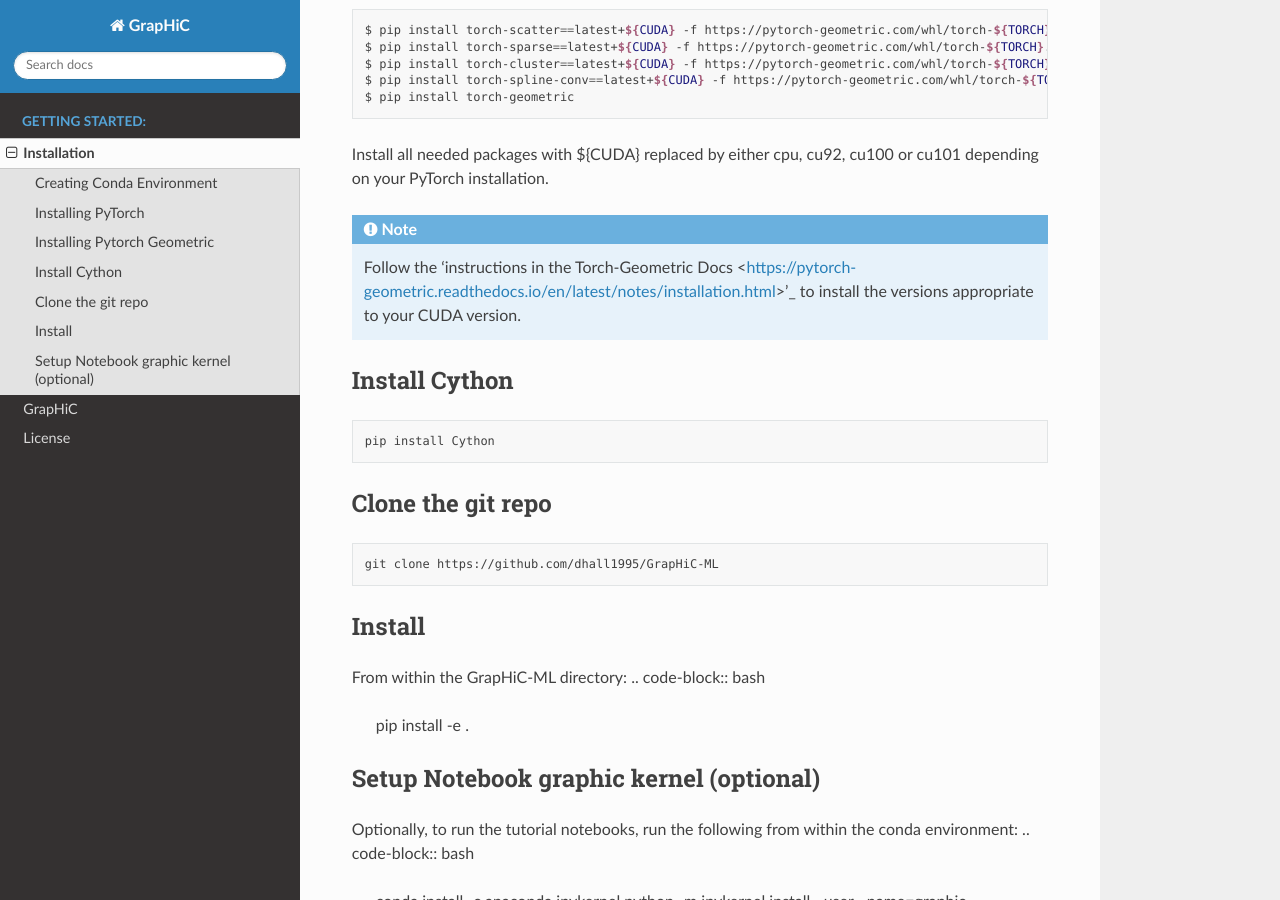
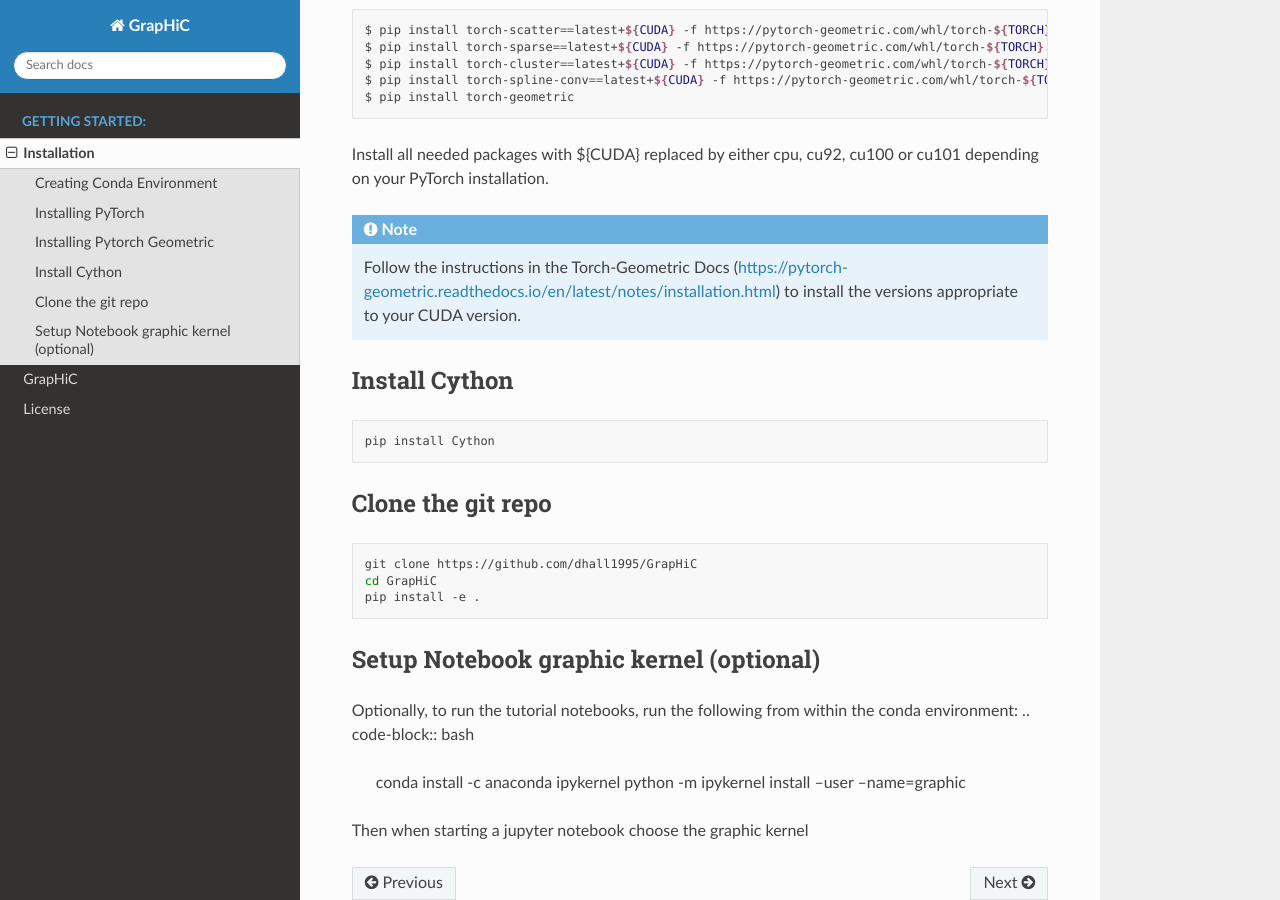
Before and after one commit to dhall1995/GrapHiC, a Sphinx documentation site: the page built from docs/source/getting_started/installation.rst, in a window 1280 px wide and 900 px high, scrolled down 868 px. Built offline with Sphinx 7.4.7 and the Read the Docs theme 2.0.0, drawn with Linux system fonts in a browser that asks for light colours.

Commit message:
installation stuff

```diff
--- a/docs/source/getting_started/installation.rst
+++ b/docs/source/getting_started/installation.rst
@@ -43,7 +43,7 @@
 Install all needed packages with ${CUDA} replaced by either cpu, cu92, cu100 or cu101 depending on your PyTorch installation.
 
 .. note::
-    Follow the 'instructions in the Torch-Geometric Docs <https://pytorch-geometric.readthedocs.io/en/latest/notes/installation.html>'_ to install the versions appropriate to your CUDA version.
+    Follow the instructions in the Torch-Geometric Docs (https://pytorch-geometric.readthedocs.io/en/latest/notes/installation.html) to install the versions appropriate to your CUDA version.
 
 Install Cython
 ------------------------
@@ -57,14 +57,10 @@
 
 .. code-block:: bash
 
-    git clone https://github.com/dhall1995/GrapHiC-ML
+    git clone https://github.com/dhall1995/GrapHiC
+    cd GrapHiC
+    pip install -e .
 
-Install
--------
-From within the GrapHiC-ML directory:
-.. code-block:: bash
-
-    pip install -e .
 
 Setup Notebook graphic kernel (optional)
 ----------------------------------------
```
Also changed, not shown: README.md (+1 -1 lines).
